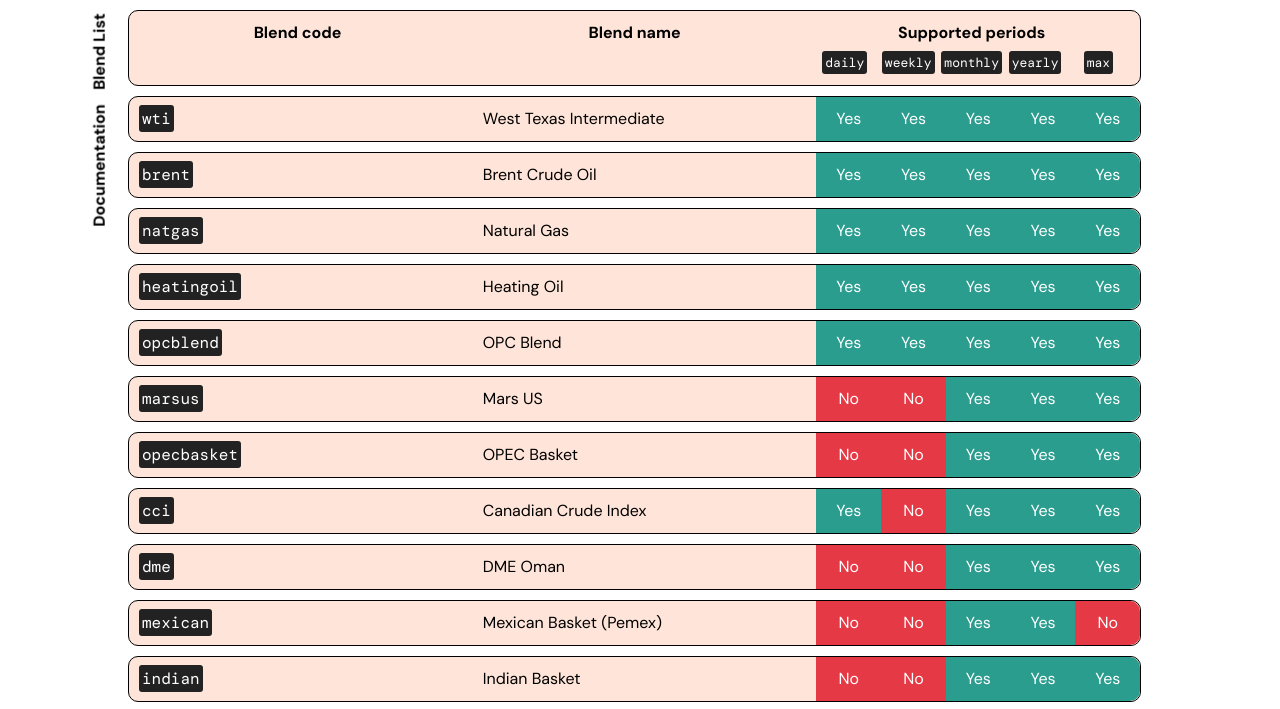
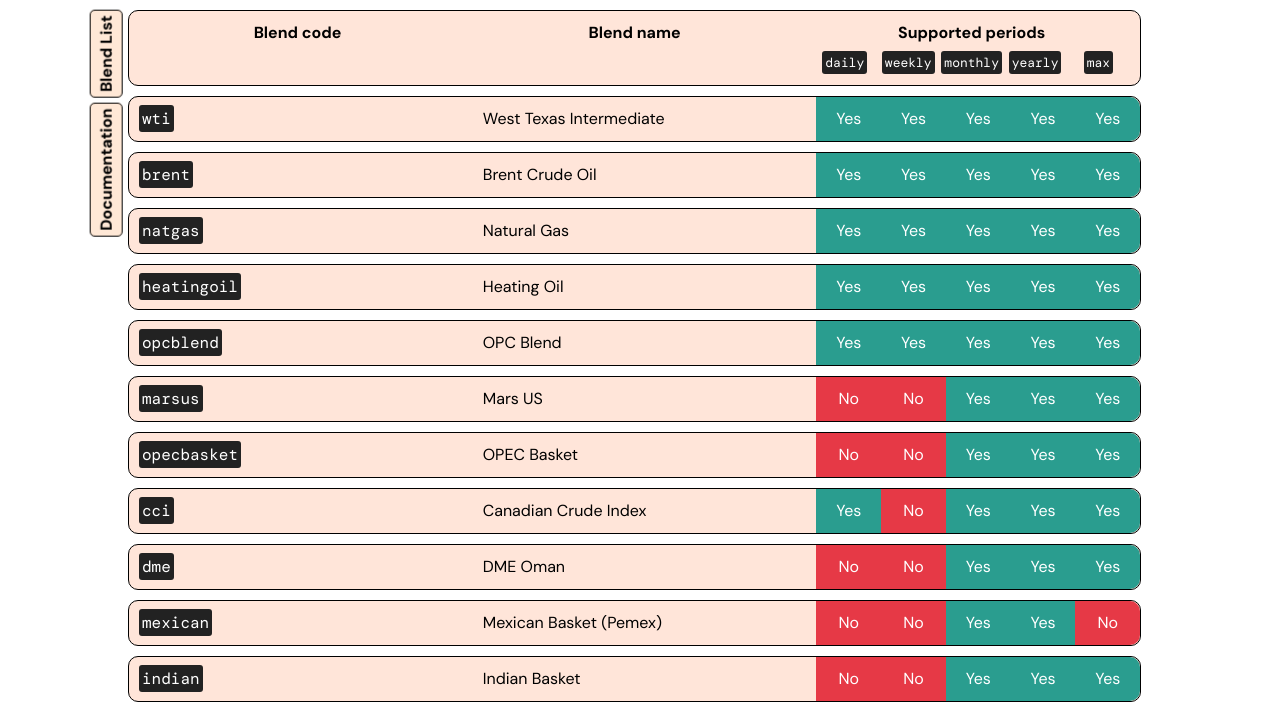
Before and after one commit to oilshit/oilprice-api, a website: page blend_list.ejs in a window 1280 px wide. Shown: the top 709 px of the page. Drawn offline with nearby package versions, Linux system fonts and the light colour scheme; files that its build step writes are made by us from their sources.

Commit message:
added cors

```diff
--- a/blend_list.ejs
+++ b/blend_list.ejs
@@ -16,7 +16,7 @@
     <nav>
         <ul>
             <li><a href="docs">Documentation</a></li>
-            <li><a href="docs/blend-list">Blend List</a></li>
+            <li><a href="blend-list">Blend List</a></li>
         </ul>
     </nav>
 
--- a/index.js
+++ b/index.js
@@ -1,6 +1,7 @@
 const express = require("express");
 const path = require("path");
 const axios = require("axios");
+const cors = require("cors");
 
 require("dotenv").config();
 
@@ -10,6 +11,7 @@
 app.set("views", __dirname);
 
 app.use(express.static("public"));
+app.use(cors());
 
 const uri = "http://192.168.1.9:3000" || process.env.URI;
 
@@ -151,6 +153,7 @@
       }
     );
 
+    // small processings and deletion of unused properties
     [
       "id",
       "blend_name",
--- a/package.json
+++ b/package.json
@@ -19,6 +19,7 @@
   "homepage": "https://github.com/oilshit/oilprice-api#readme",
   "dependencies": {
     "axios": "^0.21.1",
+    "cors": "^2.8.5",
     "dotenv": "^10.0.0",
     "ejs": "^3.1.6",
     "express": "^4.17.1"
--- a/public/main.css
+++ b/public/main.css
@@ -10,8 +10,8 @@
 nav {
   transform: rotate(-90deg);
   position: fixed;
-  top: 7em;
-  left: -2em;
+  top: 7.2em;
+  left: -1.7em;
 }
 
 nav ul {
@@ -21,6 +21,9 @@
 nav ul li {
   display: inline;
   padding: 5px;
+  border-radius: 5px;
+  background-color: #ffe8d6;
+  border: 1px solid #000;
 }
 
 nav ul li a,
```
Also changed, not shown: 1 other file.
